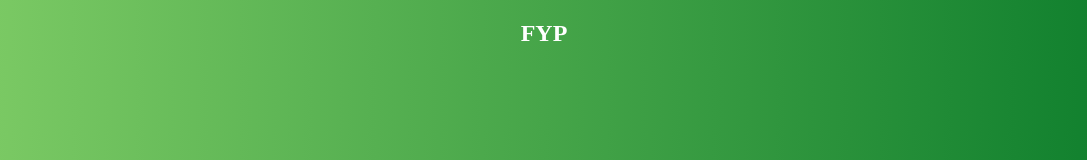
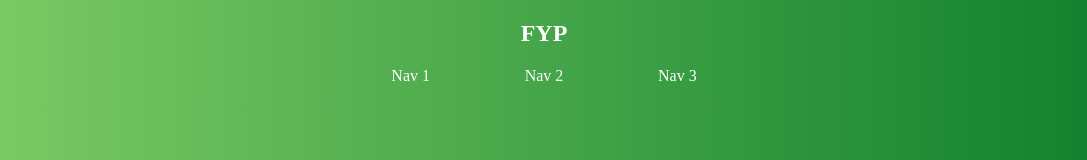
Before and after one commit to jamesmckayfyp/fyp, a Vue app in the folder fyp/: page /#/ in a window 1280 px wide. Shown: the top 160 px of the page, without its empty margins (96-1183 px from the left). Built offline with nearby package versions, Linux system fonts and the light colour scheme.

Commit message:
Basic routing setup

```diff
--- a/fyp/src/App.vue
+++ b/fyp/src/App.vue
@@ -1,15 +1,15 @@
 <template>
   <div id="app">
-    <!-- <div id="nav">
-      <router-link to="/">Home</router-link> |
-      <router-link to="/about">About</router-link>
+    <h2>FYP</h2>
+    <div id="nav">
+      <router-link to="/nav1">Nav 1</router-link>
+      <router-link to="/nav2">Nav 2</router-link>
+      <router-link to="/nav3">Nav 3</router-link>
     </div>
-    <router-view /> -->
-    <h2>FYP</h2>
+    <router-view />
   </div>
 </template>
 
 <style lang="less">
   @import "./less/main.less";
-
 </style>
--- a/fyp/src/less/main.less
+++ b/fyp/src/less/main.less
@@ -6,6 +6,19 @@ body{
     display: flex;
     justify-content: center;
     align-items: center;
+    text-align: center;
     background-image: @bg-gradient;
     color: @text-colour;
 }
+#nav{
+    display: flex;
+    justify-content: space-around;
+    width: 400px;
+    margin: 20px 0;
+
+    a{
+        text-decoration: none;
+        text-align: center;
+        color: @text-colour;
+    }
+}
--- a/fyp/src/router/index.js
+++ b/fyp/src/router/index.js
@@ -1,23 +1,32 @@
 import Vue from "vue";
 import VueRouter from "vue-router";
-import Home from "../views/Home.vue";
+import nav1 from "../views/nav1.vue";
 
 Vue.use(VueRouter);
 
 const routes = [
   {
-    path: "/",
-    name: "Home",
-    component: Home,
+    path: "/nav1",
+    name: "nav1",
+    component: nav1,
   },
   {
-    path: "/about",
-    name: "About",
+    path: "/nav2",
+    name: "nav2",
     // route level code-splitting
     // this generates a separate chunk (about.[hash].js) for this route
     // which is lazy-loaded when the route is visited.
     component: () =>
-      import(/* webpackChunkName: "about" */ "../views/About.vue"),
+      import(/* webpackChunkName: "about" */ "../views/nav2.vue"),
+  },
+  {
+    path: "/nav3",
+    name: "nav3",
+    // route level code-splitting
+    // this generates a separate chunk (about.[hash].js) for this route
+    // which is lazy-loaded when the route is visited.
+    component: () =>
+      import(/* webpackChunkName: "about" */ "../views/nav3.vue"),
   },
 ];
 
--- a/fyp/src/views/About.vue
+++ /dev/null
@@ -1,5 +0,0 @@
-<template>
-  <div class="about">
-    <h1>This is an about page</h1>
-  </div>
-</template>
--- /dev/null
+++ b/fyp/src/views/nav1.vue
@@ -0,0 +1,12 @@
+<template>
+  <div id="nav-1">
+    Nav 1
+  </div>
+</template>
+
+<script>
+export default {
+  name: "nav1",
+  components: {},
+};
+</script>
--- /dev/null
+++ b/fyp/src/views/nav2.vue
@@ -0,0 +1,12 @@
+<template>
+  <div id="nav-2">
+    Nav 2
+  </div>
+</template>
+
+<script>
+export default {
+  name: "nav2",
+  components: {},
+};
+</script>
--- a/fyp/src/views/Home.vue
+++ b/fyp/src/views/nav3.vue
@@ -1,12 +1,12 @@
 <template>
-  <div class="home">
+  <div id="nav-3">
+    Nav 3
   </div>
 </template>
 
 <script>
 export default {
-  name: "Home",
-  components: {
-  },
+  name: "nav3",
+  components: {},
 };
 </script>
```
